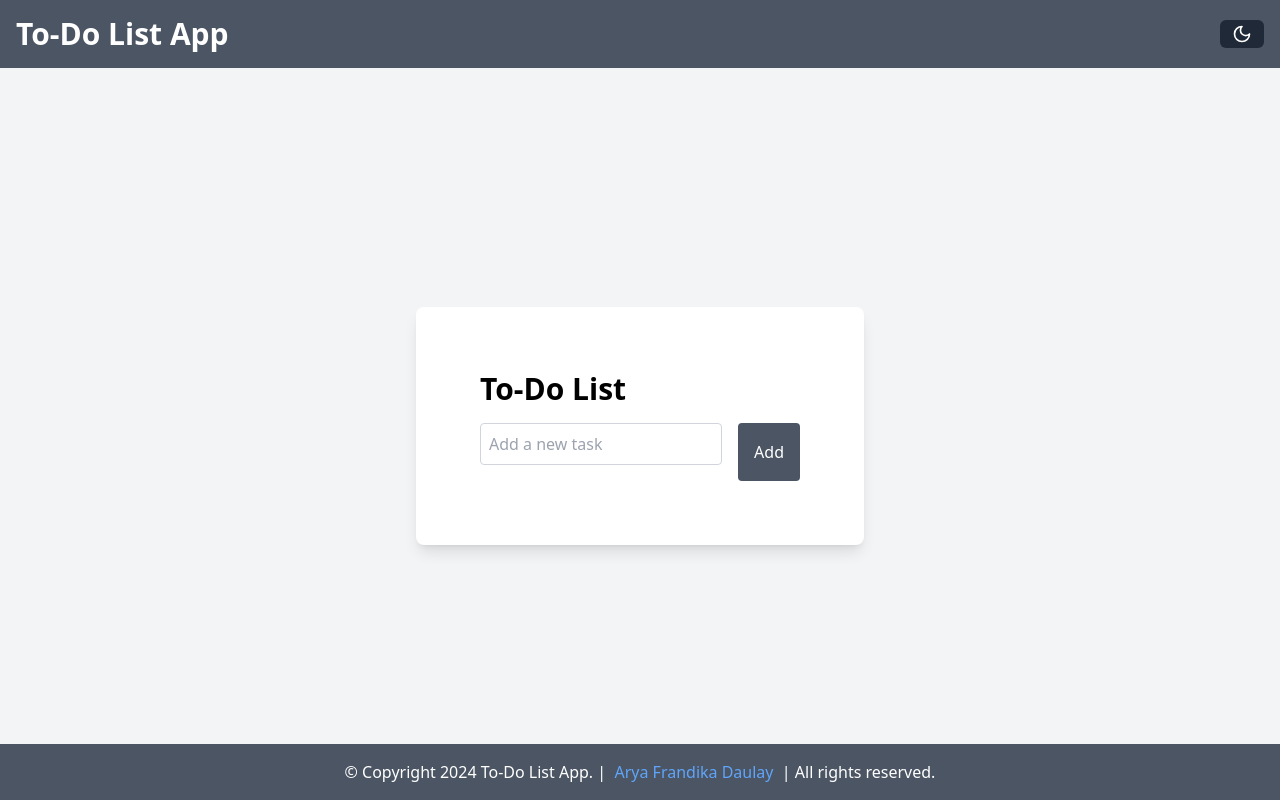
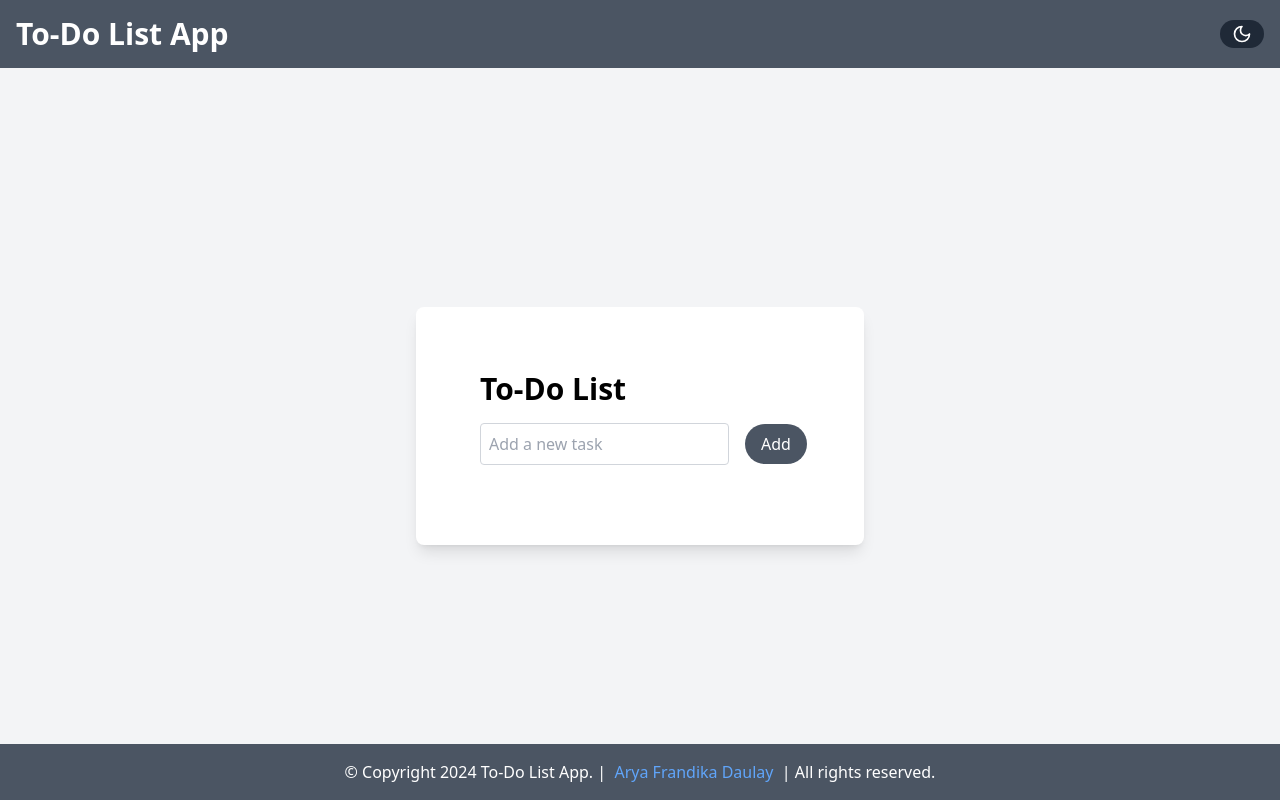
Before and after one commit to aryafrndk/my-todo-app, a React (Vite) app: page / in a window 1280 px wide. Built offline with nearby package versions, Linux system fonts and the light colour scheme.

Commit message:
Update Button Add and Button Theme

```diff
--- a/src/components/Header.jsx
+++ b/src/components/Header.jsx
@@ -32,7 +32,7 @@
       <div className="container mx-auto px-4 flex justify-between items-center">
         <h1 className="text-2xl font-bold sm:text-3xl">To-Do List App</h1>
         <button
-          className="px-3 py-1 rounded-md bg-gray-800 text-white hover:bg-gray-700 focus:outline-none"
+          className="px-3 py-1 rounded-full bg-gray-800 text-white hover:bg-gray-700 focus:outline-none"
           onClick={toggleDarkMode}
         >
           {isDarkMode ? <Sun className="w-5 h-5" /> : <Moon className="w-5 h-5" />}
--- a/src/components/TodoList.jsx
+++ b/src/components/TodoList.jsx
@@ -40,17 +40,17 @@
     <div className="max-w-md mx-auto mt-10 p-16 bg-white rounded-lg shadow-lg dark:bg-[#2c2c2c] dark:text-white">
       <h1 className="text-3xl font-bold mb-4">To-Do List</h1>
       <form onSubmit={(e) => { e.preventDefault(); addTodo(todoText); }}>
-        <div className="flex">
+        <div className="flex items-center mb-4">
           <input
             type="text"
             value={todoText}
             onChange={(e) => setTodoText(e.target.value)}
-            className="w-full p-2 border border-gray-300 rounded mb-4 dark:bg-[#2c2c2c] dark:text-white"
+            className="flex-1 p-2 border border-gray-300 rounded dark:bg-[#2c2c2c] dark:text-white"
             placeholder="Add a new task"
           />
           <button
             type="submit"
-            className="ml-4 px-4 py-1 bg-gray-600 text-white hover:bg-gray-700 dark:bg-white dark:text-black rounded dark:hover:bg-white/70 focus:outline-none "
+            className="ml-4 px-4 py-2 rounded-full bg-gray-600 text-white hover:bg-gray-700 dark:bg-white dark:text-black dark:hover:bg-white/70 focus:outline-none"
           >
             Add
           </button>
```
